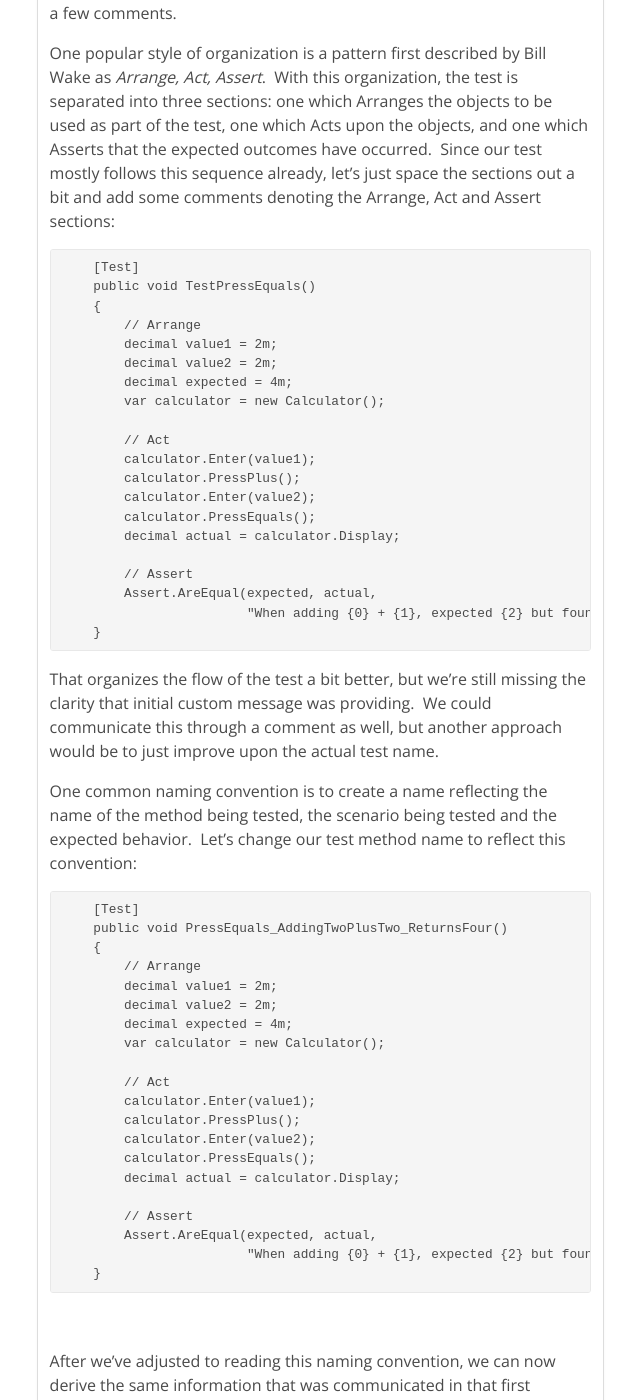
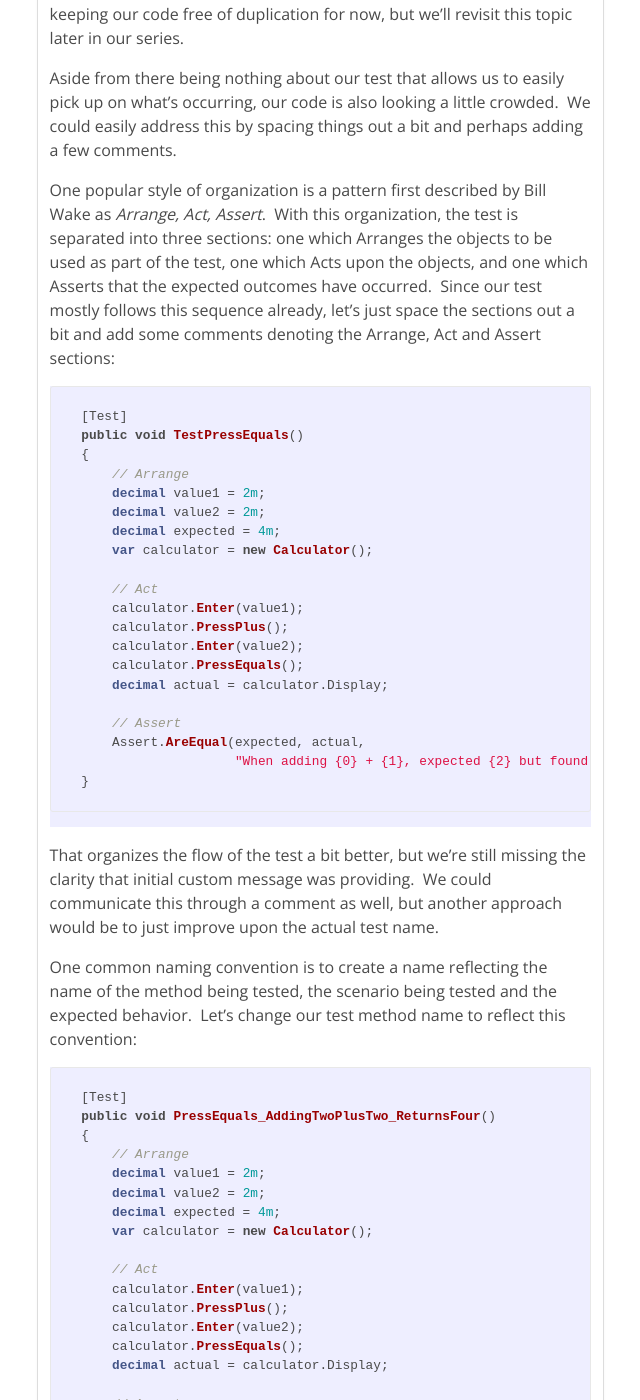
Before and after one commit to derekgreer/blog, a Jekyll site: the page built from _posts/2011-03-14-effective-tests-a-unit-test-example.md, in a window 1280 px wide and 1400 px high, scrolled down 5155 px. Shown: the whole window, without its empty margins (178-818 px from the left). Built offline with Jekyll 4.4.1, drawn with Linux system fonts in a browser that asks for light colours; comment, search, counter and statistics services are not loaded; some of the changed text lies outside the part shown.

Commit message:
formatting changes

````diff
--- a/_posts/2011-03-14-effective-tests-a-unit-test-example.md
+++ b/_posts/2011-03-14-effective-tests-a-unit-test-example.md
@@ -78,7 +78,8 @@ In the [introduction](/2011/03/07/effective-tests-introduction/) to our series,
 
 Before getting started, we _obviously_ need something to test, so let’s create a Calculator class.
 
-<pre class="prettyprint">public class Calculator
+```csharp
+    public class Calculator
     {
         bool _isDirty;
 
@@ -115,7 +116,8 @@ Before getting started, we _obviously_ need something to test, so let’s create
 
             _isDirty = false;
         }
-    }</pre>
+    }
+```
 
 To keep things simple, our Calculator class just adds decimals, but that gives us enough to work with for our discussion.
 
@@ -123,7 +125,8 @@ To keep things simple, our Calculator class just adds decimals, but that gives u
 
 Now, let’s create a unit test to validate that our Calculator class behaves properly.&nbsp; I’ll use <a href="http://nunit.org/" target="_blank">NUnit</a> for this example:
 
-<pre class="prettyprint">[TestFixture]
+```csharp
+[TestFixture]
 public class CalculatorTests
 {
     [Test]
@@ -136,7 +139,8 @@ public class CalculatorTests
         calculator.PressEquals();
         Assert.AreEqual(4m, calculator.Display);
     }
-}</pre>
+}
+```
 
 So, what’s going on here?&nbsp; Starting at the top, we have a class with a TestFixture attribute.&nbsp; This tells NUnit that this class contains unit tests.&nbsp; We’ve named our test “CalculatorTests” to denote that this class contains the tests for our Calculator class.&nbsp; Pretty descriptive, eh?
 
@@ -195,7 +199,7 @@ But was:&nbsp; 0m</pre>
   What would be great is if we could have the test runner print out a descriptive message describing what didn’t work.&nbsp; As it happens, NUnit provides an overload to the TestEquals method which allows us to supply our own message.&nbsp; Let’s change our test to include a custom message:
 </p>
 
-<pre class="prettyprint">
+```csharp
     [Test]
     public void TestPressEquals2()
     {
@@ -206,7 +210,8 @@ But was:&nbsp; 0m</pre>
         calculator.PressEquals();
         Assert.AreEqual(4, calculator.Display,
             "When adding 2 + 2, expected 4 but found {0}.", calculator.Display);
-    }</pre>
+    }
+```
 
 <p>
   When we run the test again, we get the following:
@@ -236,7 +241,7 @@ But was:&nbsp; 0m</pre>
     Unfortunately, these changes have introduced a bit of duplication into our test code.&nbsp; We now have the expected result, the actual result, and the values being added together repeated throughout out test.&nbsp; Also, it seems like a good idea to have the assert message automatically reflect any changes that might be made to the values used by the test.&nbsp; Let’s take a stab at reducing the duplication:
   </p>
 
-  <pre class="prettyprint">
+```csharp
     [Test]
     public void TestPressEquals2()
     {
@@ -251,7 +256,8 @@ But was:&nbsp; 0m</pre>
         decimal actual = calculator.Display;
         Assert.AreEqual(expected, actual,
             "When adding {0} + {1}, expected {2} but found {3}.", value1, value2, expected, actual);
-    }</pre>
+    }
+```
 
   <p>
     Now we’ve eliminated the duplication, but the test doesn’t seem as easy to follow.&nbsp; Also, our custom message no longer communicates the purpose of the test clearly.&nbsp; If we revisit this test later, we might as well work through the logic of the test than work through the logic of what this assertion&nbsp; is going to produce.&nbsp; Let’s stick to our principles on keeping our code free of duplication for now, but we’ll revisit this topic later in our series.
@@ -265,7 +271,7 @@ But was:&nbsp; 0m</pre>
     One popular style of organization is a pattern first described by Bill Wake as <em>Arrange, Act, Assert</em>.&nbsp; With this organization, the test is separated into three sections: one which Arranges the objects to be used as part of the test, one which Acts upon the objects, and one which Asserts that the expected outcomes have occurred.&nbsp; Since our test mostly follows this sequence already, let’s just space the sections out a bit and add some comments denoting the Arrange, Act and Assert sections:
   </p>
 
-  <pre class="prettyprint">
+```csharp
     [Test]
     public void TestPressEquals()
     {
@@ -285,7 +291,8 @@ But was:&nbsp; 0m</pre>
         // Assert
         Assert.AreEqual(expected, actual,
                         "When adding {0} + {1}, expected {2} but found {3}.", value1, value2, expected, actual);
-    }</pre>
+    }
+```
 
   <p>
     That organizes the flow of the test a bit better, but we’re still missing the clarity that initial custom message was providing.&nbsp; We could communicate this through a comment as well, but another approach would be to just improve upon the actual test name.
@@ -295,7 +302,7 @@ But was:&nbsp; 0m</pre>
     One common naming convention is to create a name reflecting the name of the method being tested, the scenario being tested and the expected behavior.&nbsp; Let’s change our test method name to reflect this convention:
   </p>
 
-  <pre class="prettyprint">
+```csharp
     [Test]
     public void PressEquals_AddingTwoPlusTwo_ReturnsFour()
     {
@@ -315,7 +322,8 @@ But was:&nbsp; 0m</pre>
         // Assert
         Assert.AreEqual(expected, actual,
                         "When adding {0} + {1}, expected {2} but found {3}.", value1, value2, expected, actual);
-    }</pre>
+    }
+```
 
   <p>
     &nbsp;
````
